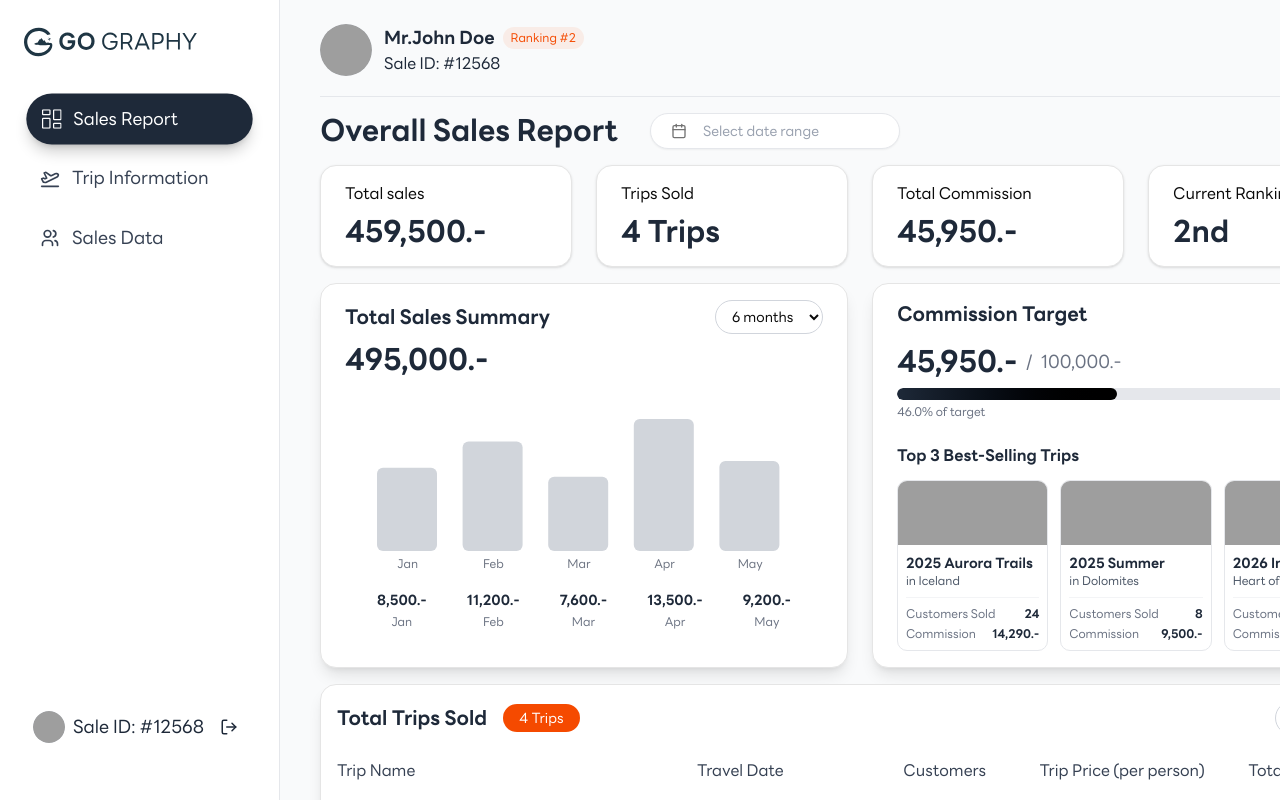
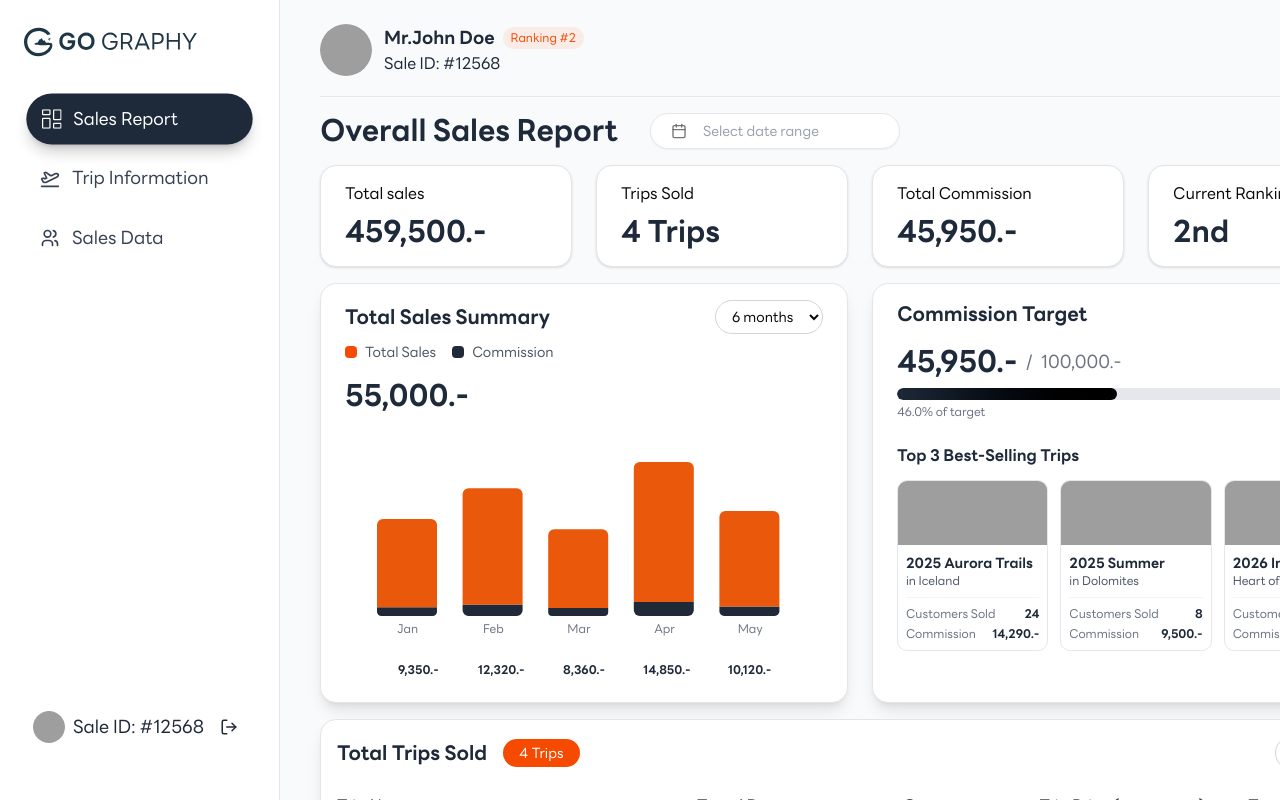
Before and after one commit to Canvasmediaagency/gography-seller-dashboard, a Next.js app: page /sales-report in a window 1280 px wide. Shown: the top 800 px of the page. Built offline with nearby package versions, Linux system fonts and the light colour scheme; grey boxes are pictures that could not be loaded.

Commit message:
feat: bar chart with commision

```diff
--- a/src/app/sales-report/page.tsx
+++ b/src/app/sales-report/page.tsx
@@ -1,6 +1,6 @@
 "use client"
 import React, { useState, useEffect, useMemo } from 'react'
-import { BarChart, Bar, XAxis, YAxis, ResponsiveContainer } from 'recharts'
+import { BarChart, Bar, XAxis, YAxis, ResponsiveContainer, Legend } from 'recharts'
 import { DateRange } from "react-day-picker"
 import { DateRangePicker } from "@/components/DateRangePicker"
 
@@ -16,6 +16,9 @@ function SalesReportPage() {
 
   // Total Trips Time Filter State
   const [tripsTimeFilter, setTripsTimeFilter] = useState('6m')
+
+  // Chart Time Filter State
+  const [chartTimeFilter, setChartTimeFilter] = useState('6m')
 
   // Generate mock data based on date range using useMemo to prevent constant re-generation
   const getMockDataForDateRange = (dateRange: DateRange | undefined) => {
@@ -105,13 +108,62 @@ function SalesReportPage() {
     console.log('Date range changed:', newDateRange)
   }
 
-  const chartData = [
-    { month: 'Jan', value: 8500, fullMonth: 'January' },
-    { month: 'Feb', value: 11200, fullMonth: 'February' },
-    { month: 'Mar', value: 7600, fullMonth: 'March' },
-    { month: 'Apr', value: 13500, fullMonth: 'April' },
-    { month: 'May', value: 9200, fullMonth: 'May' }
-  ]
+  // Generate chart data based on time filter
+  const getChartData = (filter: string) => {
+    const baseData = {
+      '6m': [
+        { month: 'Jan', sales: 8500, commission: 850, total: 9350 },
+        { month: 'Feb', sales: 11200, commission: 1120, total: 12320 },
+        { month: 'Mar', sales: 7600, commission: 760, total: 8360 },
+        { month: 'Apr', sales: 13500, commission: 1350, total: 14850 },
+        { month: 'May', sales: 9200, commission: 920, total: 10120 }
+      ],
+      '1m': [
+        { month: 'Jul', sales: 15000, commission: 1500, total: 16500 }
+      ],
+      '3m': [
+        { month: 'May', sales: 9200, commission: 920, total: 10120 },
+        { month: 'Jun', sales: 12000, commission: 1200, total: 13200 },
+        { month: 'Jul', sales: 15000, commission: 1500, total: 16500 }
+      ],
+      '1y': [
+        { month: 'Jan', sales: 8500, commission: 850, total: 9350 },
+        { month: 'Feb', sales: 11200, commission: 1120, total: 12320 },
+        { month: 'Mar', sales: 7600, commission: 760, total: 8360 },
+        { month: 'Apr', sales: 13500, commission: 1350, total: 14850 },
+        { month: 'May', sales: 9200, commission: 920, total: 10120 },
+        { month: 'Jun', sales: 12000, commission: 1200, total: 13200 },
+        { month: 'Jul', sales: 15000, commission: 1500, total: 16500 },
+        { month: 'Aug', sales: 11800, commission: 1180, total: 12980 },
+        { month: 'Sep', sales: 10500, commission: 1050, total: 11550 },
+        { month: 'Oct', sales: 9800, commission: 980, total: 10780 },
+        { month: 'Nov', sales: 14200, commission: 1420, total: 15620 },
+        { month: 'Dec', sales: 16500, commission: 1650, total: 18150 }
+      ]
+    }
+    return baseData[filter as keyof typeof baseData] || baseData['6m']
+  }
+
+  // Use chart data based on filter
+  const chartData = useMemo(() => {
+    return getChartData(chartTimeFilter)
+  }, [chartTimeFilter])
+
+  // Handle chart time filter change
+  const handleChartTimeFilterChange = (event: React.ChangeEvent<HTMLSelectElement>) => {
+    setChartTimeFilter(event.target.value)
+    console.log('Chart time filter changed to:', event.target.value)
+  }
+
+  // Format number for display (K format for periods > 6 months)
+  const formatNumberForChart = (number: number, timeFilter: string) => {
+    if (timeFilter === '1y') {
+      if (number >= 1000) {
+        return (number / 1000).toFixed(1) + 'K'
+      }
+    }
+    return number.toLocaleString()
+  }
 
   // Generate filtered trips data based on time filter
   const getFilteredTripsData = (filter: string) => {
@@ -275,22 +327,40 @@ function SalesReportPage() {
           <div className='rounded-2xl p-4 px-6 border-1 shadow-lg h-full bg-white'>
             <div className='flex justify-between items-center mb-2'>
               <h3 className='text-xl font-bold text-gray-800'>Total Sales Summary</h3>
-              <select className="px-3 py-1 rounded-full border border-gray-300 text-sm focus:outline-none focus:ring-2 focus:ring-blue-500">
-                <option value="6m">6 months</option>
+              <select
+                className="px-3 py-1 rounded-full border border-gray-300 text-sm focus:outline-none focus:ring-2 focus:ring-blue-500"
+                value={chartTimeFilter}
+                onChange={handleChartTimeFilterChange}
+              >
                 <option value="1m">1 month</option>
                 <option value="3m">3 months</option>
+                <option value="6m">6 months</option>
                 <option value="1y">1 year</option>
               </select>
             </div>
 
+            {/* Legend */}
+            <div className='flex items-center gap-4 mb-4'>
+              <div className='flex items-center gap-2'>
+                <div className='w-3 h-3 bg-orange-600 rounded'></div>
+                <span className='text-sm text-gray-600'>Total Sales</span>
+              </div>
+              <div className='flex items-center gap-2'>
+                <div className='w-3 h-3 bg-gray-800 rounded'></div>
+                <span className='text-sm text-gray-600'>Commission</span>
+              </div>
+            </div>
+
             <div className='mb-4'>
-              <p className='text-3xl font-bold text-gray-800'>495,000.-</p>
+              <p className='text-3xl font-bold text-gray-800'>
+                {chartData.reduce((sum, item) => sum + item.total, 0).toLocaleString()}.-
+              </p>
             </div>
 
             {/* Bar Chart */}
-            <div className='h-48 mt-4'>
+            <div className='h-64 mt-4 relative'>
               <ResponsiveContainer width="100%" height="100%">
-                <BarChart data={chartData} margin={{ top: 20, right: 30, left: 20, bottom: 5 }}>
+                <BarChart data={chartData} margin={{ top: 20, right: 30, left: 20, bottom: 40 }}>
                   <XAxis
                     dataKey="month"
                     axisLine={false}
@@ -299,20 +369,37 @@ function SalesReportPage() {
                   />
                   <YAxis hide />
                   <Bar
-                    dataKey="value"
-                    fill="#D1D5DB"
-                    radius={[6, 6, 6, 6]}
+                    dataKey="commission"
+                    stackId="stack"
+                    fill="#1f2937"
+                    radius={[0, 0, 6, 6]}
+                    barSize={60}
+                  />
+                  <Bar
+                    dataKey="sales"
+                    stackId="stack"
+                    fill="#ea580c"
+                    radius={[6, 6, 0, 0]}
                     barSize={60}
                   />
                 </BarChart>
               </ResponsiveContainer>
 
-              {/* Values below bars */}
-              <div className='flex justify-between px-8 mt-1'>
-                {chartData.map((item, index) => (
-                  <div key={index} className='text-center'>
-                    <p className='text-sm font-semibold text-gray-800 mb-1'>{item.value.toLocaleString()}.-</p>
-                    <p className='text-xs text-gray-500'>{item.month}</p>
+              {/* Values below bars - positioned outside chart */}
+              <div className='absolute bottom-0 left-0 right-0 h-8 flex items-center justify-between px-8'>
+                {chartData.map((entry, index) => (
+                  <div
+                    key={index}
+                    className='flex-1 flex justify-center'
+                    style={{
+                      transform: chartTimeFilter === '1y' ? 'rotate(-75deg)' : 'none',
+                      transformOrigin: 'center center'
+                    }}
+                  >
+                    <span className='text-xs font-semibold text-gray-800 whitespace-nowrap'>
+                      {formatNumberForChart(entry.total, chartTimeFilter)}
+                      {chartTimeFilter !== '1y' ? '.-' : ''}
+                    </span>
                   </div>
                 ))}
               </div>
```
